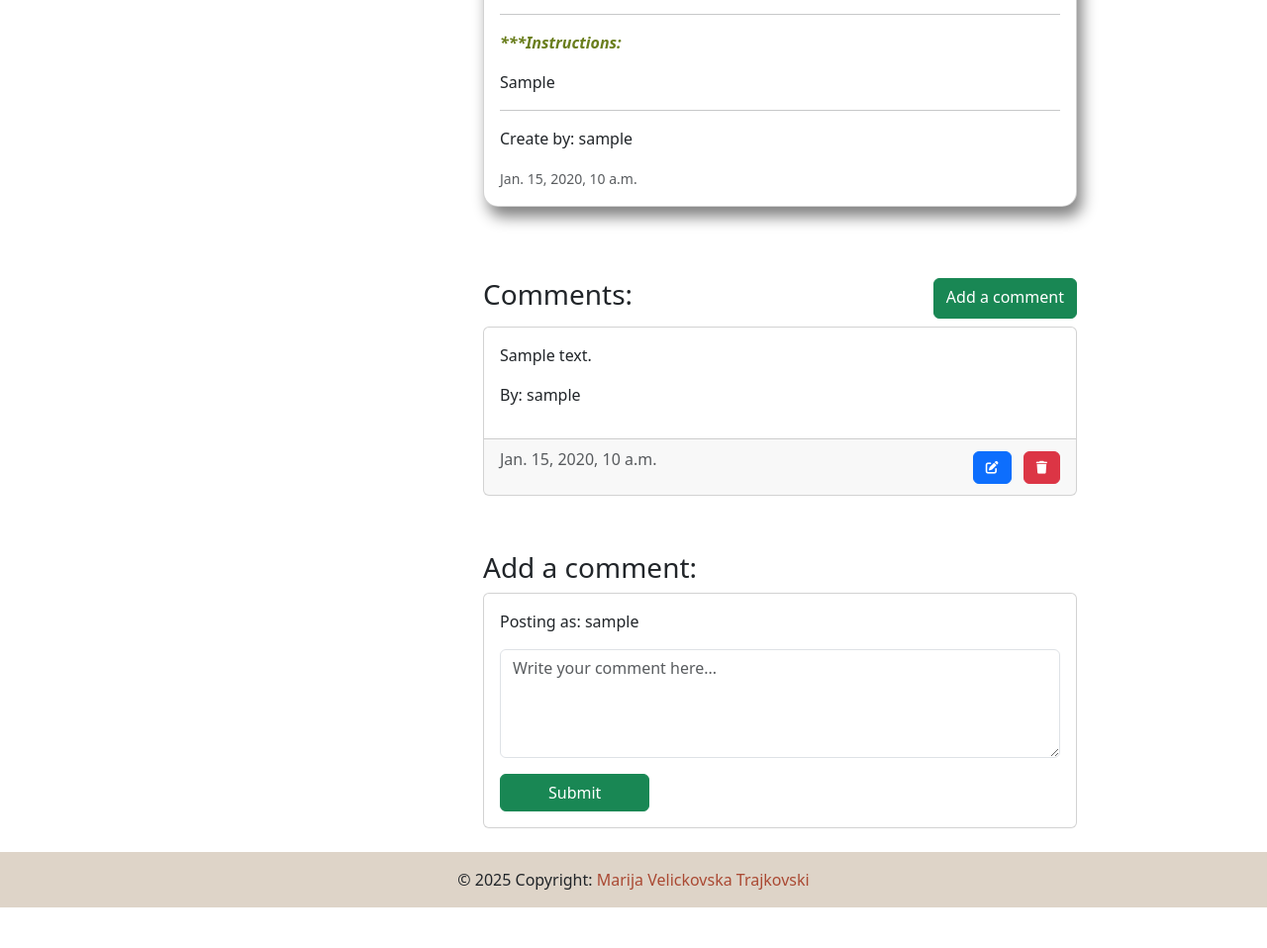
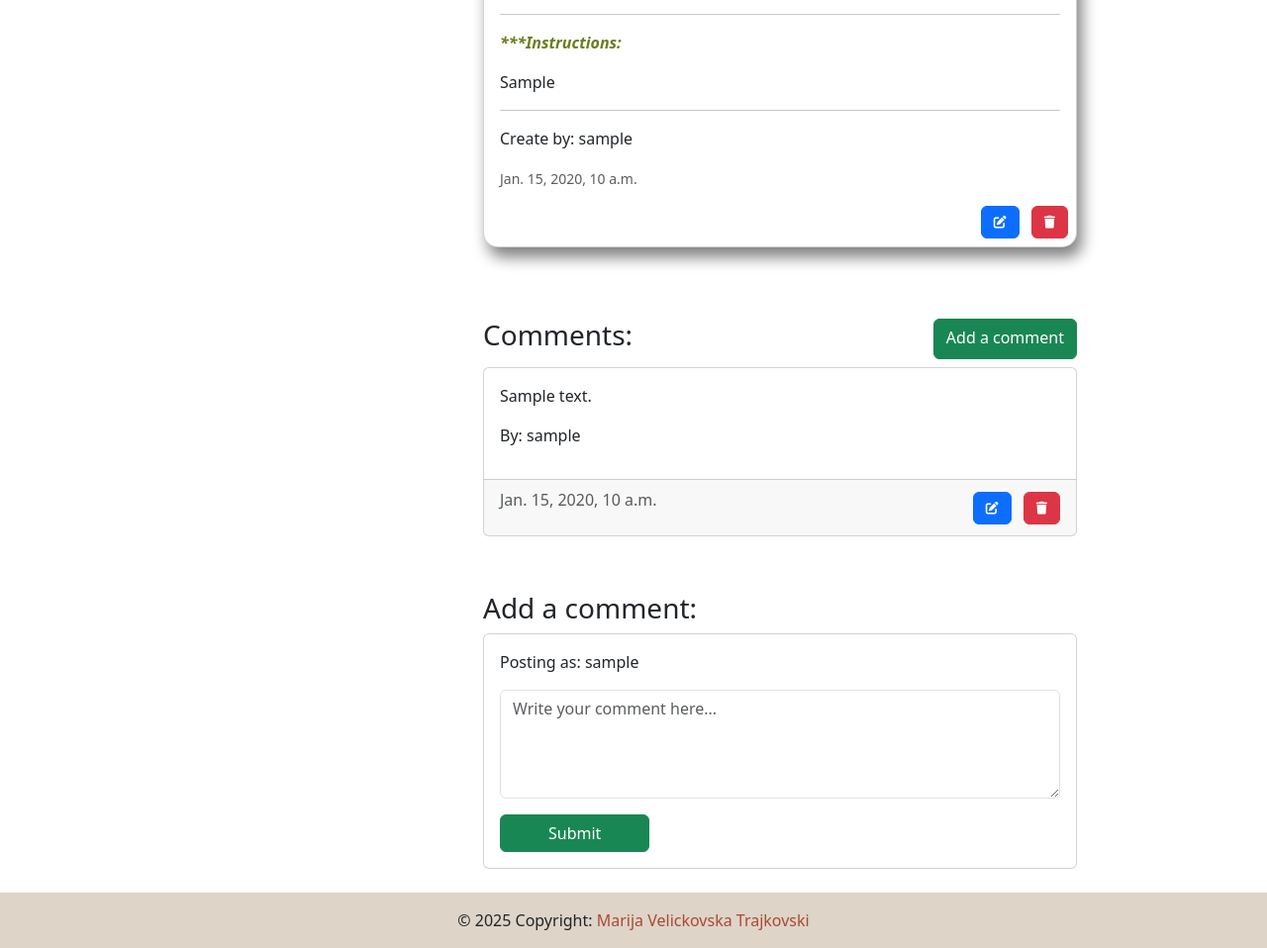
Before and after one commit to marijavelickovska/grow_healthy, a Django app: page /user_profile/recipe/1/ in a window 1280 px wide. Shown: the part 450-1408 px from the top of the page at 99% size. Before the commit the page ends 1367 px from the top, so only its background shows below. Run offline with Django 4.2, Linux system fonts and the light colour scheme; a user stored in the database is signed in; data comes from the database, SQL or seed files in the repository; tables that the repository leaves empty hold one stand-in row (values such as "Sample post"); some libraries are stand-ins or nearby versions.

Commit message:
Delete buttons from dashboard and update action buttons in recipe detail page

```diff
--- a/user_profile/templates/user_profile/dashboard.html
+++ b/user_profile/templates/user_profile/dashboard.html
@@ -98,18 +98,12 @@
                                 </a>
                                 <span>{{ recipe.like_count }}</span>
                                 {% endif %}
-                                <a href="{% url 'recipe_detail' recipe.id %}#comments" class="link" style="color: green;">
+                                <a href="{% url 'recipe_detail' recipe.id %}#comments" class="link"
+                                    style="color: green;">
                                     <i class="fa-regular fa-comment icon"></i>
                                 </a>
                                 <span>{{ recipe.comment_count }}</span>
-                                {% if user.is_authenticated and recipe.author == user and filter_type == 'my' %}
-                                <hr>
-                                <div class=" d-flex justify-content-end">
-                                    <a href="#" class="btn btn-primary link-size me-2"><i
-                                            class="fa-solid fa-pen-to-square"></i></a>
-                                    <a href="#" class="btn btn-danger link-size"><i class="fa-solid fa-trash"></i></a>
-                                </div>
-                                {% else %}
+                                {% if filter_type != 'my' %}
                                 <i class="fa-regular fa-bookmark icon"></i>
                                 {% endif %}
                             </div>
--- a/user_profile/templates/user_profile/recipe_detail.html
+++ b/user_profile/templates/user_profile/recipe_detail.html
@@ -30,11 +30,14 @@
                 <p class="card-text">Create by: {{ recipe.author }}</p>
                 <p class="card-text"><small class="text-body-secondary">{{ recipe.created_on }}</small></p>
             </div>
-            <div class="d-flex align-items-center justify-content-between">
+            <div class="d-flex align-items-center justify-content-end mb-2">
                 <div>
-                    {% if user.is_authenticated and comment.author == user %}
-                    <a href="#" class="btn btn-primary link-size"><i class="fa-solid fa-pen-to-square"></i></a>
-                    <a href="#" class="btn btn-danger link-size"><i class="fa-solid fa-trash"></i></a>
+                    {% if user.is_authenticated and recipe.author == user %}
+                    <a href="{% url 'edit_recipe' recipe.id %}" class="btn btn-edit-recipe btn-primary link-size me-2">
+                        <i class="fa-solid fa-pen-to-square"></i>
+                    </a>
+                    <a href="#" class="btn btn-delete-recipe btn-danger link-size me-2"
+                        data-recipe_id="{{ recipe.id }}"><i class="fa-solid fa-trash"></i></a>
                     {% endif %}
                 </div>
             </div>
@@ -60,11 +63,11 @@
                 <p class="text-body-secondary">{{ comment.created_on }}</p>
                 {% if user.is_authenticated and comment.author == user %}
                 <div>
-                    <button class="btn btn-edit btn-primary icon-size me-2" data-comment_id="{{ comment.id }}"
+                    <button class="btn btn-edit-comment btn-primary icon-size me-2" data-comment_id="{{ comment.id }}"
                         data-recipe_id="{{ comment.recipe.id }}">
                         <i class="fa-solid fa-pen-to-square"></i>
                     </button>
-                    <button class="btn btn-delete btn-danger icon-size" data-comment_id="{{ comment.id }}"
+                    <button class="btn btn-delete-comment btn-danger icon-size" data-comment_id="{{ comment.id }}"
                         data-recipe_id="{{ comment.recipe.id }}">
                         <i class="fa-solid fa-trash"></i>
                     </button>
@@ -86,7 +89,7 @@
                 <form id="commentForm" method="post">
                     {{ comment_form | crispy }}
                     {% csrf_token %}
-                    <button id="submitButton" type="submit" class="btn btn-success px-5">Submit</button>
+                    <button id="submitCommentButton" type="submit" class="btn btn-success px-5">Submit</button>
                 </form>
                 {% else %}
                 <p>Log in to leave a comment</p>
```
